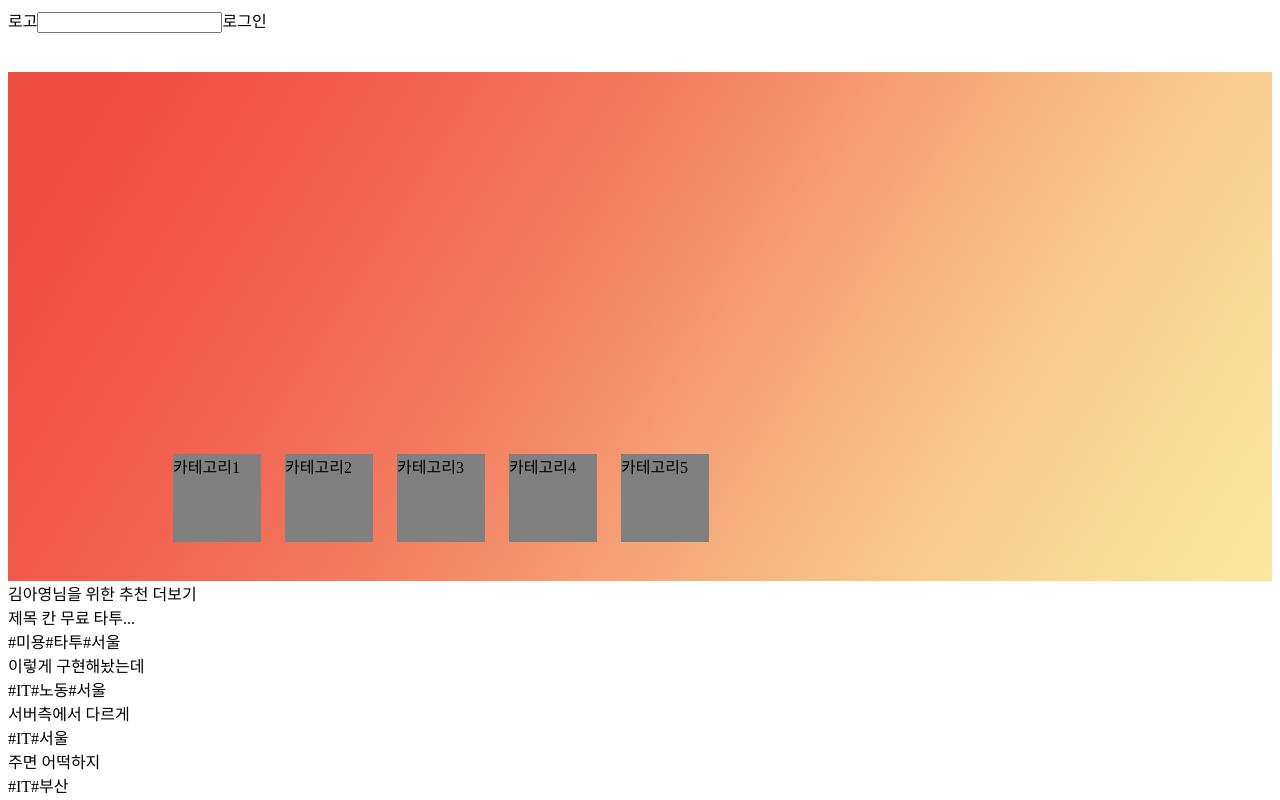
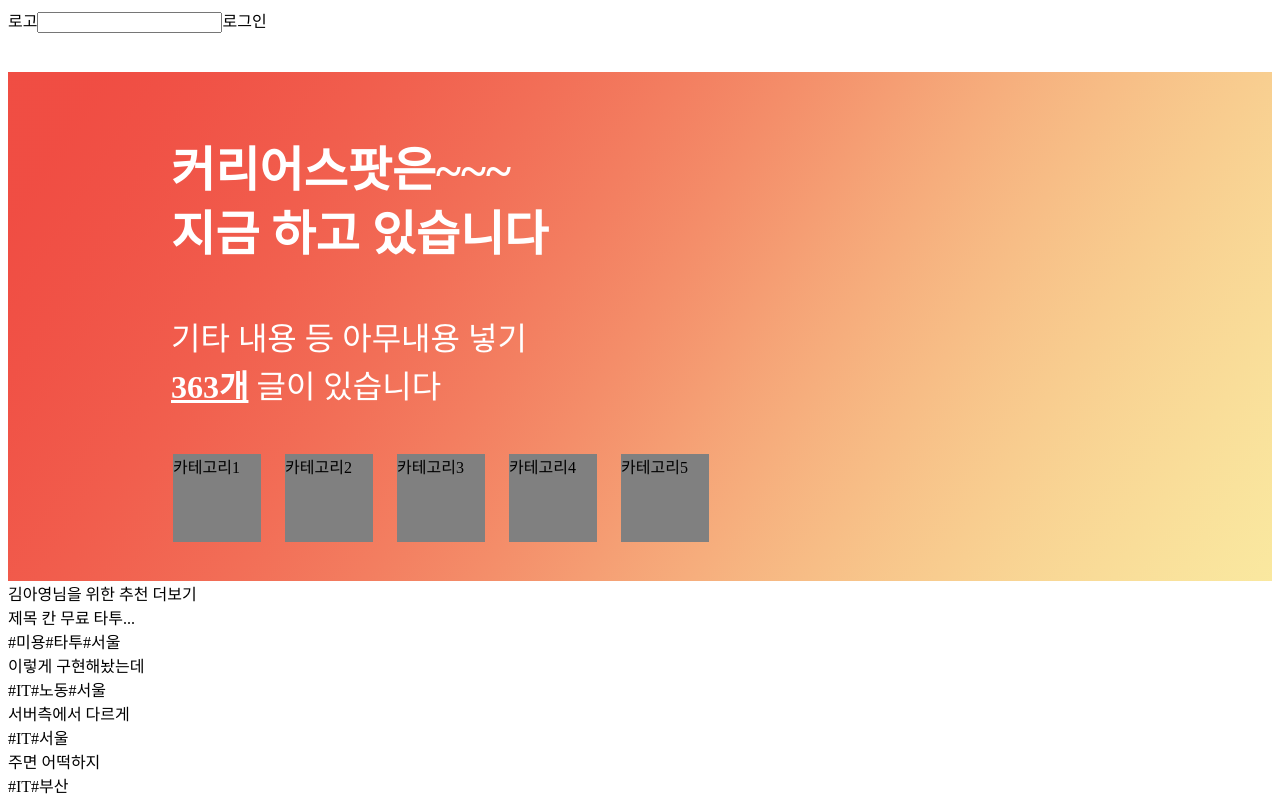
Before and after one commit to Re-Coder-3/front-end, a React (Create React App) app in the folder project/: page / in a window 1280 px wide. Shown: the top 800 px of the page. Built offline with nearby package versions, Linux system fonts and the light colour scheme.

Commit message:
배너에 글씨 적음

```diff
--- a/project/src/component/Banner.js
+++ b/project/src/component/Banner.js
@@ -20,6 +20,17 @@ const TextBox = styled.div`
   top: 67px;
   left: 163px;
   color: white;
+  font-size: 2rem;
+  line-height: 3rem;
+`
+const BoldText = styled.div`
+  font-weight: bold;
+  font-size: 3rem;
+  line-height: 4rem;
+`
+const NumberText = styled.span`
+  font-weight: bold;
+  text-decoration: underline;
 `
 
 const Banner = () => {
@@ -29,7 +40,13 @@ const Banner = () => {
     return (
         <WholeBanner>
             <TextBox>
-
+                <BoldText>
+                    커리어스팟은~~~<br/>
+                    지금 하고 있습니다
+                </BoldText>
+                <br/>
+                기타 내용 등 아무내용 넣기<br/>
+                <NumberText>{currentArticle}개</NumberText> 글이 있습니다
             </TextBox>
             <CategoryCircles>
                 <Category text="카테고리1" />
```
